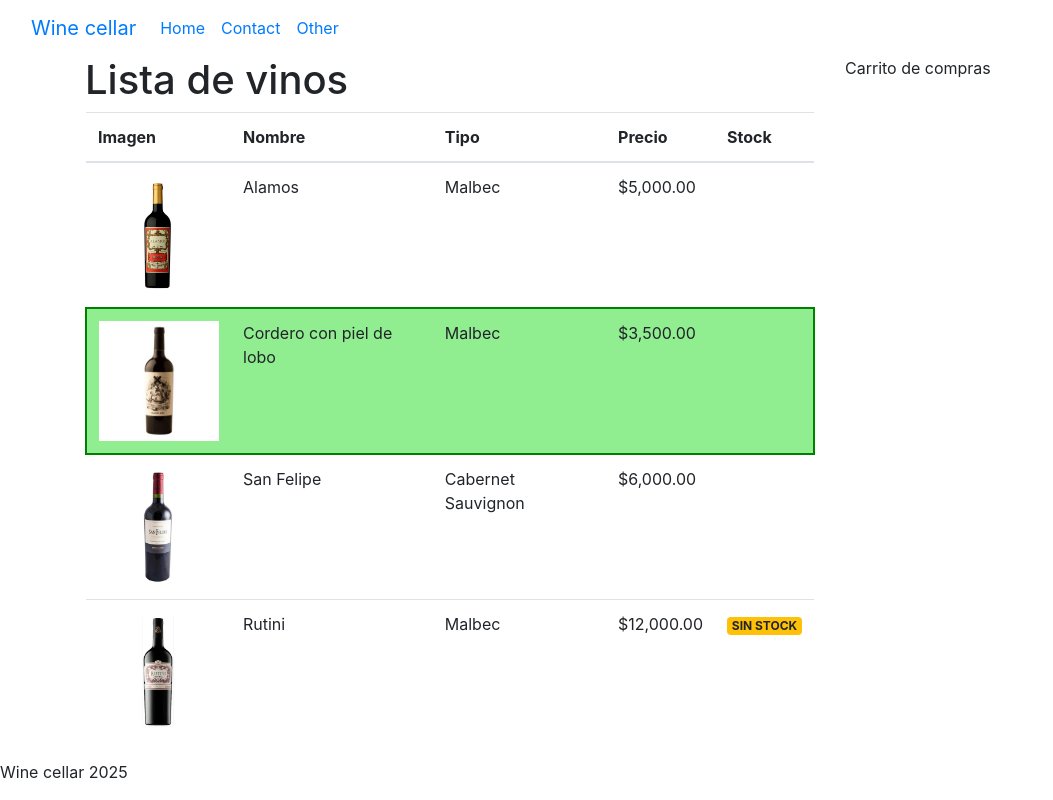
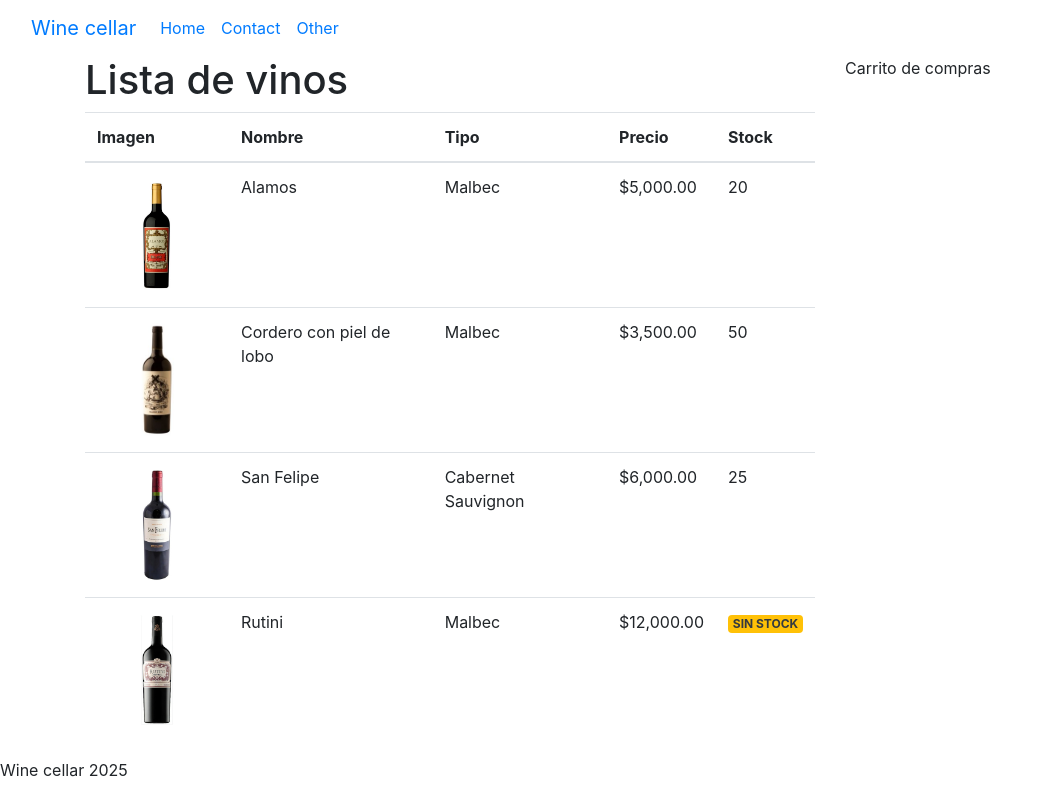
Before and after one commit to izaratedev/Angular, an Angular app in the folder wine-cellar/: page / in a window 1280 px wide. Shown: the whole page, without its empty margins (0-1053 px from the left). Built offline with nearby package versions, Linux system fonts and the light colour scheme.

Commit message:
Se cambiaron las directivas por control de flujo

```diff
--- a/wine-cellar/src/app/wine-list/wine-list.component.html
+++ b/wine-cellar/src/app/wine-list/wine-list.component.html
@@ -10,21 +10,22 @@
         </tr>
     </thead>
     <tbody>
-        <!--ng-container es como una especie de div invisible de angular, que despues no se reenderiza-->
-        <!--el *ngIf dice que si el arreglo de vinos es mayor que 0 los imprime, sino llama al ng-template #empty -->
-        <ng-container *ngIf="wines && wines.length > 0; else empty">
-            <tr *ngFor="let wine of wines" [ngClass]="{'clearance' : wine.clearance}">
+        @for (wine of wines; track wine.name){
+        <tr>
             <td><img width="120" height="120" [src]="wine.image" [alt]="wine.image"/></td>
             <td>{{wine.name}}</td>
             <td>{{wine.type}}</td>
             <td>{{wine.price | currency}}</td>
-                <td><span class="badge badge-warning" *ngIf="wine.stock == 0">SIN STOCK</span></td>
+            @if(wine.stock > 0) {
+                <td>{{wine.stock}}</td>
+            }@else {
+                <td><span class="badge badge-warning text-dark">SIN STOCK</span></td>
+            }
         </tr>
-        </ng-container>
-        <ng-template #empty>
+        } @empty {
              <tr>
                 <td colspan="4">No hay vinos para mostrar.</td>
             </tr>
-        </ng-template>
+        }
     </tbody>
 </table>
--- a/wine-cellar/src/app/wine-list/wine-list.component.ts
+++ b/wine-cellar/src/app/wine-list/wine-list.component.ts
@@ -10,7 +10,7 @@
 export class WineListComponent {
 
   wines: Wine[] = [
-    {
+  {
     name: "Alamos",
     type: "Malbec",
     price: 5000,
```
Lines whose indentation alone changed are shown as unchanged.
